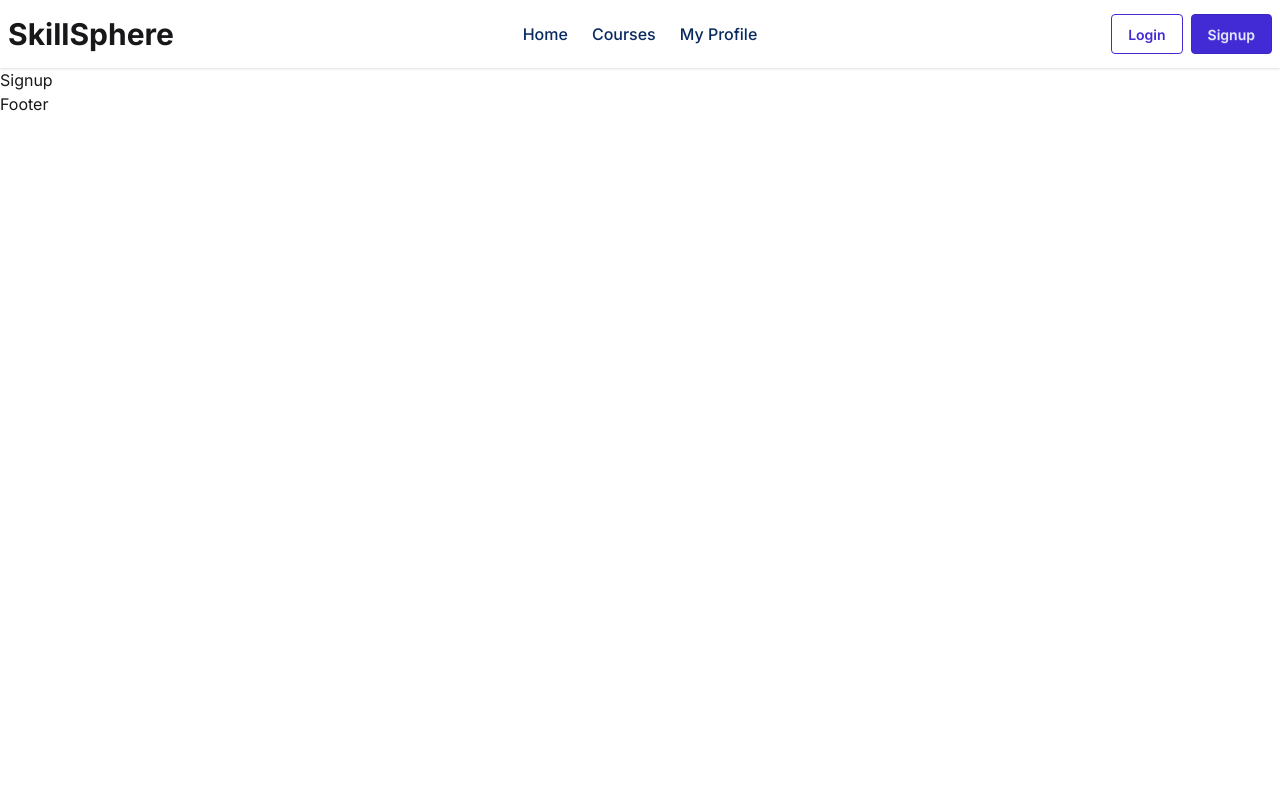
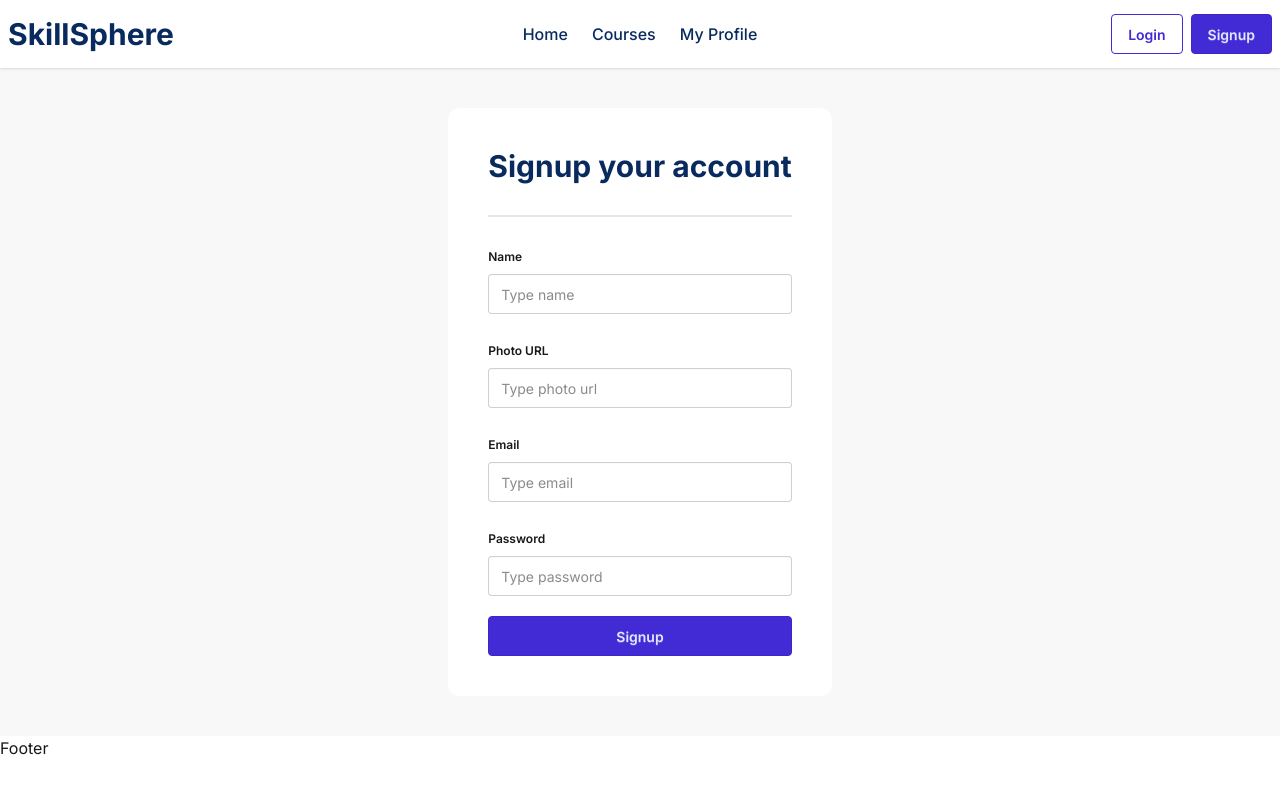
Before and after one commit to munaimpro/programming-hero-assignment-8, a Next.js app in the folder skill-sphere/: page /signup in a window 1280 px wide. Shown: the top 792 px of the page. Built offline with nearby package versions, Linux system fonts and the light colour scheme.

Commit message:
feat: form data collection with react hook form

```diff
--- a/skill-sphere/package.json
+++ b/skill-sphere/package.json
@@ -11,7 +11,8 @@
   "dependencies": {
     "next": "16.2.4",
     "react": "19.2.4",
-    "react-dom": "19.2.4"
+    "react-dom": "19.2.4",
+    "react-hook-form": "^7.74.0"
   },
   "devDependencies": {
     "@tailwindcss/postcss": "^4",
--- a/skill-sphere/src/app/login/page.jsx
+++ b/skill-sphere/src/app/login/page.jsx
@@ -1,9 +1,43 @@
-import React from 'react';
+'use client'
+import Link from "next/link";
+import { useForm } from "react-hook-form";
 
 const LoginPage = () => {
+
+    const handleLoginSubmit = (data) => {
+        console.log(data)
+    }
+
+    const { register, handleSubmit, formState: { errors }, } = useForm();
+
     return (
-        <div>
-            <h2>Login</h2>
+        <div className='container mx-auto min-h-[80vh] flex justify-center items-center bg-base-200 py-10'>
+            <div className='p-10 rounded-xl bg-white'>
+                <h3 className='font-bold text-3xl text-center mb-6 text-[#082a5e]'>Login your account</h3>
+
+                <div className='divider'></div>
+
+                <form className='space-y-4' onSubmit={handleSubmit(handleLoginSubmit)}>
+                    <fieldset className="fieldset">
+                        <legend className="fieldset-legend">Email</legend>
+                        <input type="email" className="input" placeholder="Type email" {...register("email", { required: "Email is required" })} />
+                        {errors.email && <span className="text-red-600">{errors.email.message}</span>}
+                    </fieldset>
+
+                    <fieldset className="fieldset">
+                        <legend className="fieldset-legend">Password</legend>
+                        <input type="password" className="input" placeholder="Type password" {...register("password", { required: "Password is required" })} />
+                        {errors.password && <span className="text-red-600">{errors.password.message}</span>}
+                    </fieldset>
+
+                    <button className='btn btn-block btn-primary shadow-none'>Login</button>
+                </form>
+
+                <p className='py-6 text-[16px] text-[#39557e] mt-6'>
+                    Don&apos;t have an account?
+                    <Link className="text-[#082a5e] font-bold" href={'/signup'}> Signup</Link>
+                </p>
+            </div>
         </div>
     );
 };
--- a/skill-sphere/src/app/signup/page.jsx
+++ b/skill-sphere/src/app/signup/page.jsx
@@ -1,9 +1,51 @@
-import React from 'react';
+'use client'
+import Link from "next/link";
+import { useForm } from "react-hook-form";
 
 const SignupPage = () => {
+
+    const handleRegisterSubmit = (data) => {
+        const { name, email, photo, password } = data;
+        console.log(data)
+    }
+
+    const { register, handleSubmit, formState: { errors }, } = useForm();
+
     return (
-        <div>
-            <h2>Signup</h2>
+        <div className='container mx-auto min-h-[80vh] flex justify-center items-center bg-base-200 py-10'>
+            <div className='p-10 rounded-xl bg-white'>
+                <h3 className='font-bold text-3xl text-center mb-6 text-[#082a5e]'>Signup your account</h3>
+
+                <div className='divider'></div>
+
+                <form className='space-y-4' onSubmit={handleSubmit(handleRegisterSubmit)}>
+                    <fieldset className="fieldset">
+                        <legend className="fieldset-legend">Name</legend>
+                        <input type="text" className="input" placeholder="Type name" {...register("name", { required: "Name is required" })} />
+                        {errors.name && <span className="text-red-600">{errors.name.message}</span>}
+                    </fieldset>
+
+                    <fieldset className="fieldset">
+                        <legend className="fieldset-legend">Photo URL</legend>
+                        <input type="text" className="input" placeholder="Type photo url" {...register("photo", { required: "Photo URL is required" })} />
+                        {errors.photo && <span className="text-red-600">{errors.photo.message}</span>}
+                    </fieldset>
+
+                    <fieldset className="fieldset">
+                        <legend className="fieldset-legend">Email</legend>
+                        <input type="email" className="input" placeholder="Type email" {...register("email", { required: "Email is required" })} />
+                        {errors.email && <span className="text-red-600">{errors.email.message}</span>}
+                    </fieldset>
+
+                    <fieldset className="fieldset">
+                        <legend className="fieldset-legend">Password</legend>
+                        <input type="password" className="input" placeholder="Type password" {...register("password", { required: "Password is required" })} />
+                        {errors.password && <span className="text-red-600">{errors.password.message}</span>}
+                    </fieldset>
+
+                    <button className='btn btn-block btn-primary shadow-none'>Signup</button>
+                </form>
+            </div>
         </div>
     );
 };
--- a/skill-sphere/src/components/shared/NavBar.jsx
+++ b/skill-sphere/src/components/shared/NavBar.jsx
@@ -27,7 +27,7 @@ const NavBar = () => {
                             {links}
                         </ul>
                     </div>
-                    <Link className="text-3xl font-bold" href={'/'}>SkillSphere</Link>
+                    <Link className="text-3xl font-bold text-[#082a5e]" href={'/'}>SkillSphere</Link>
                 </div>
                 <div className="navbar-center hidden lg:flex">
                     <ul className="menu menu-horizontal px-1">
```
Also changed, not shown: 1 other file (tests, documents, lock files or other folders).
